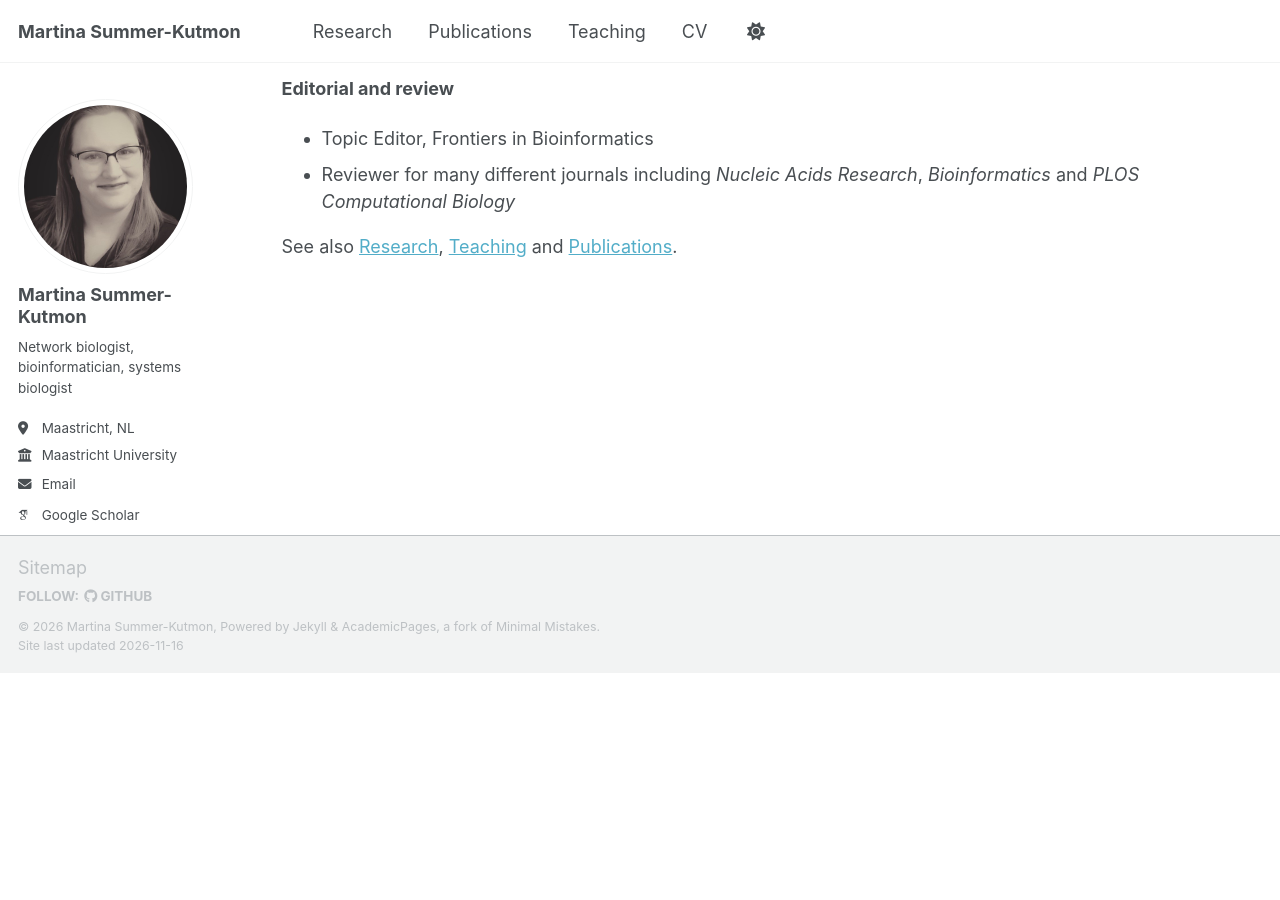
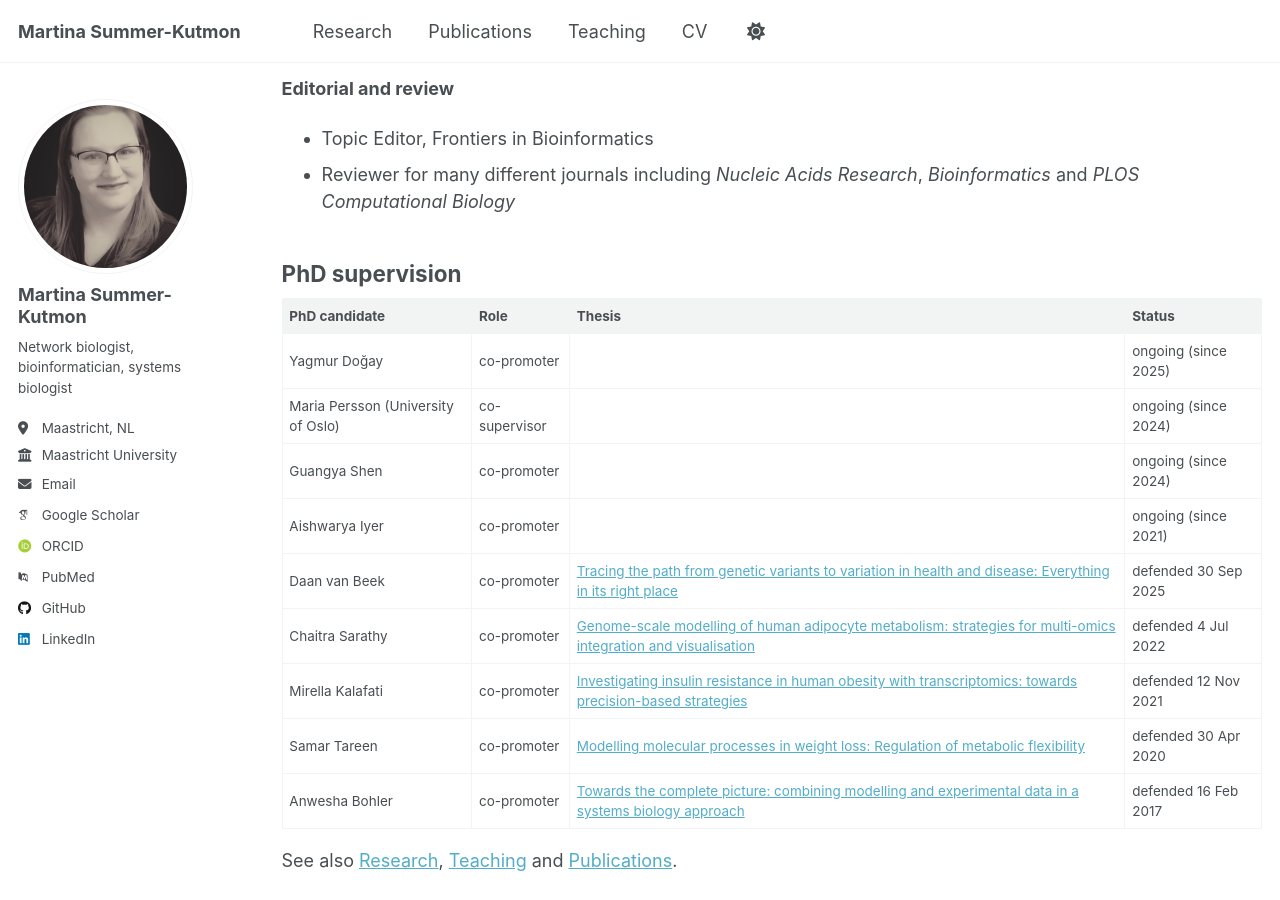
Before and after one commit to mkutmon/mkutmon.github.io, a Jekyll site: the page built from _pages/cv.md, in a window 1280 px wide and 900 px high, scrolled down 1523 px. Built offline with Jekyll 4.4.1, drawn with Linux system fonts in a browser that asks for light colours; some web fonts are replaced; a script that is not in the unit is left out; before the commit the page ends 2197 px from its top, so only the background shows below that.

Commit message:
Add PhD supervision details to CV
Added PhD supervision section with candidate details.

```diff
--- a/_pages/cv.md
+++ b/_pages/cv.md
@@ -54,4 +54,19 @@ Maastricht University, Maastricht, The Netherlands<br>
 - Topic Editor, Frontiers in Bioinformatics
 - Reviewer for many different journals including *Nucleic Acids Research*, *Bioinformatics* and *PLOS Computational Biology*
 
+## PhD supervision
+
+| PhD candidate | Role | Thesis | Status |
+|---------------|------|--------|--------|
+| Yagmur Doğay | co-promoter | | ongoing (since 2025) |
+| Maria Persson (University of Oslo) | co-supervisor | | ongoing (since 2024) |
+| Guangya Shen | co-promoter | | ongoing (since 2024) |
+| Aishwarya Iyer | co-promoter | | ongoing (since 2021) |
+| Daan van Beek | co-promoter | [Tracing the path from genetic variants to variation in health and disease: Everything in its right place](https://cris.maastrichtuniversity.nl/en/publications/tracing-the-path-from-genetic-variants-to-variation-in-health-and) | defended 30 Sep 2025 |
+| Chaitra Sarathy | co-promoter | [Genome-scale modelling of human adipocyte metabolism: strategies for multi-omics integration and visualisation](https://doi.org/10.26481/dis.20220704cs) | defended 4 Jul 2022 |
+| Mirella Kalafati | co-promoter | [Investigating insulin resistance in human obesity with transcriptomics: towards precision-based strategies](https://doi.org/10.26481/dis.20211112mk) | defended 12 Nov 2021 |
+| Samar Tareen | co-promoter | [Modelling molecular processes in weight loss: Regulation of metabolic flexibility](https://doi.org/10.26481/dis.20200325st) | defended 30 Apr 2020 |
+| Anwesha Bohler | co-promoter | [Towards the complete picture: combining modelling and experimental data in a systems biology approach](https://doi.org/10.26481/dis.20170216abd) | defended 16 Feb 2017 |
+{: .table}
+
 See also [Research](/research/), [Teaching](/teaching/) and [Publications](/publications/).
```
